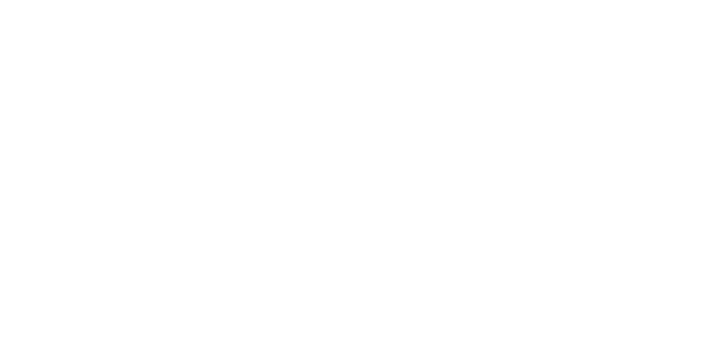
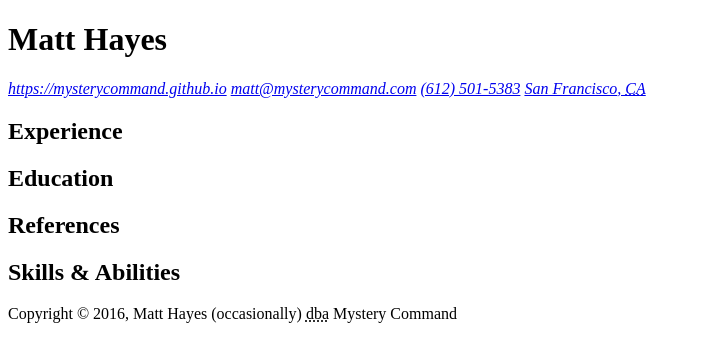
Before and after one commit to mysterycommand/spike-focusable, a website: page source/index.html in a window 1280 px wide. Shown: the whole page, without its empty margins (0-701 px from the left). Drawn offline with Linux system fonts and the light colour scheme.

Commit message:
feat: structure, header, sections, footer

```diff
--- a/source/index.html
+++ b/source/index.html
@@ -16,5 +16,40 @@
     <link rel="canonical" href="https://mysterycommand.github.io/spike-focusable">
 </head>
 <body>
+    <main id="js-main" class="h-resume" role="main">
+        <header class="h-card" role="banner">
+            <h1 class="p-name">Matt Hayes</h1>
+            <address class="p-contact">
+                <a href="https://mysterycommand.github.io" class="u-url">https://mysterycommand.github.io</a>
+                <a href="mailto:matt@mysterycommand.com" class="u-email">matt@mysterycommand.com</a>
+                <a href="tel:1-612-501-5383" class="p-tel">(612) 501-5383</a>
+                <a href="https://www.google.com/maps/place/San+Francisco,+CA/@37.7576171,-122.5076465,12z" class="h-adr">
+                    <span class="p-locality">San Francisco</span>,
+                    <span class="p-region"><abbr title="California">CA</abbr></span>
+                </a>
+            </address>
+        </header>
+        <section class="p-experience" role="region">
+            <header role="banner"><h2>Experience</h2></header>
+            <div class="section-content">
+            </div>
+        </section>
+        <section class="p-education" role="region">
+            <header role="banner"><h2>Education</h2></header>
+            <div class="section-content">
+            </div>
+        </section>
+        <section class="p-affiliation" role="region">
+            <header role="banner"><h2>References</h2></header>
+            <div class="section-content">
+            </div>
+        </section>
+        <section class="p-skill" role="region">
+            <header role="banner"><h2>Skills &amp; Abilities</h2></header>
+            <div class="section-content">
+            </div>
+        </section>
+        <footer role="contentinfo">Copyright © 2016, Matt Hayes (occasionally) <abbr title="doing business as">dba</abbr> Mystery Command</footer>
+    </main>
 </body>
 </html>
```
